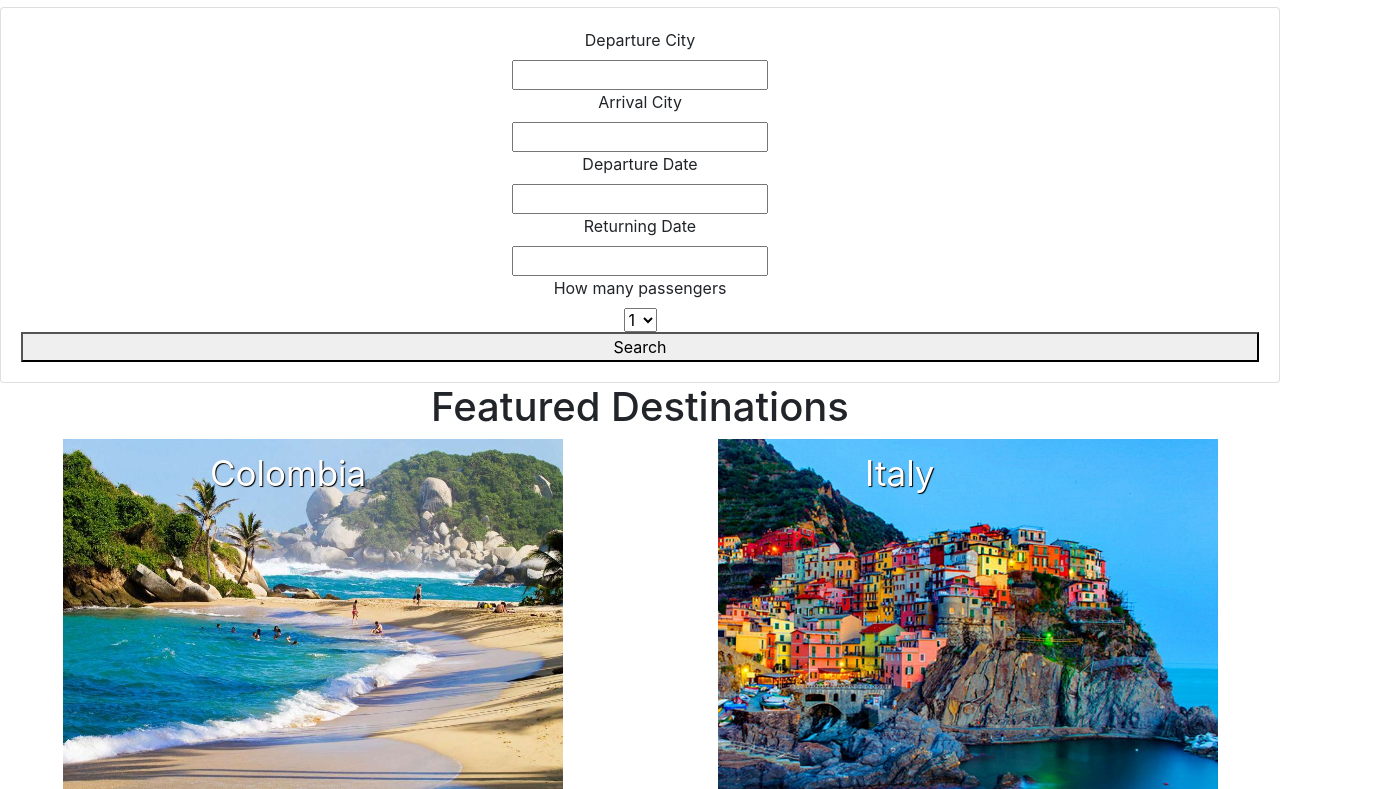
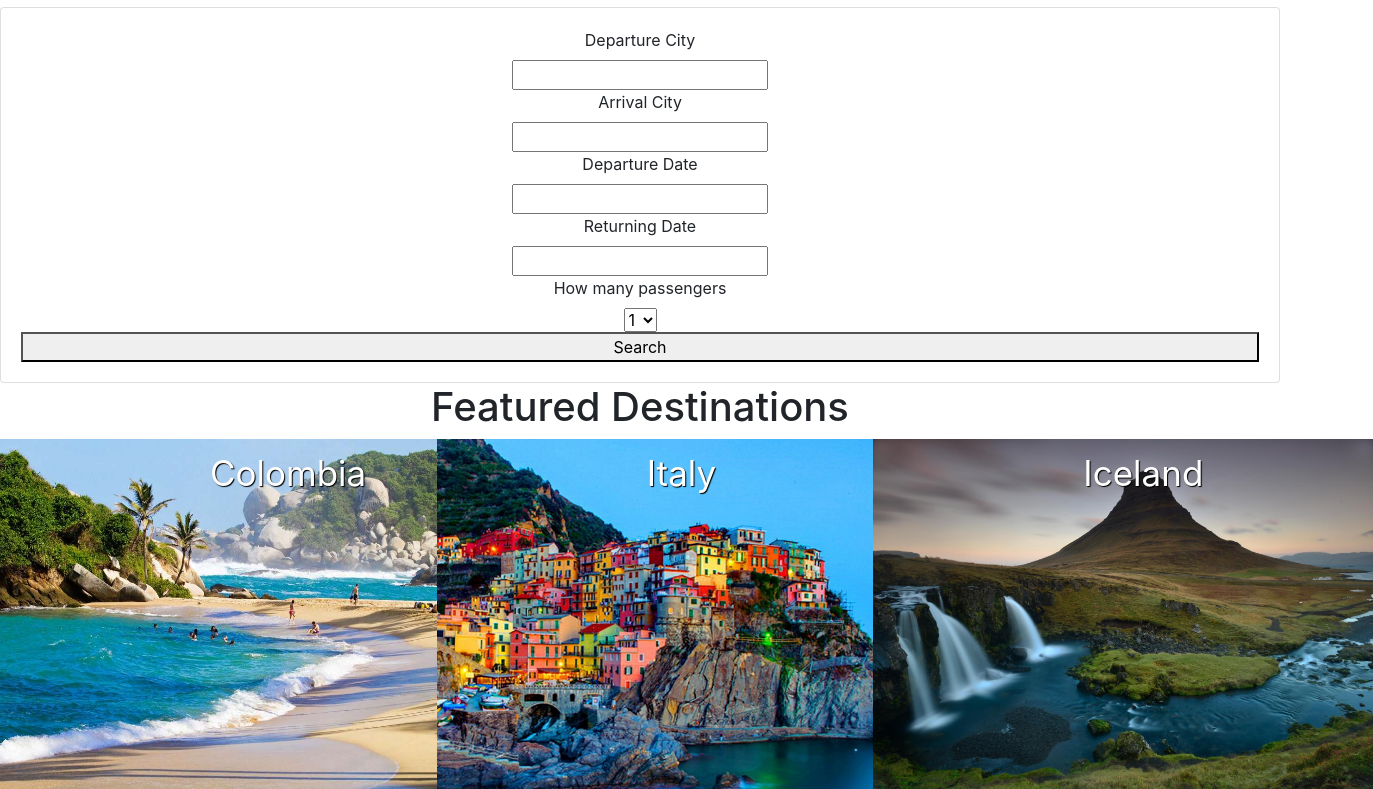
Before and after one commit to eliotcharette/Frugal_Flyers, an Angular app: page / in a window 1280 px wide. Shown: the part 105-894 px from the top of the page, 1373 px wide, since content can reach past the window. Built offline with nearby package versions, Linux system fonts and the light colour scheme.

Commit message:
add iceland component

```diff
--- a/src/app/app.module.ts
+++ b/src/app/app.module.ts
@@ -15,6 +15,7 @@ import { ResultsComponent } from './results/results.component';
 import { ProfileComponent } from './profile/profile.component';
 import { ColombiaComponent } from './colombia/colombia.component';
 import { ItalyComponent } from './italy/italy.component';
+import { IcelandComponent } from './iceland/iceland.component';
 
 
 @NgModule({
@@ -29,7 +30,8 @@ import { ItalyComponent } from './italy/italy.component';
     ResultsComponent,
     ProfileComponent,
     ColombiaComponent,
-    ItalyComponent
+    ItalyComponent,
+    IcelandComponent
   ],
   imports: [
     BrowserModule,
--- a/src/app/app.routing.ts
+++ b/src/app/app.routing.ts
@@ -4,6 +4,7 @@ import { SearchComponent } from './search/search.component';
 import { ResultsComponent } from './results/results.component';
 import { ItalyComponent } from './italy/italy.component';
 import { ColombiaComponent } from './colombia/colombia.component';
+import { IcelandComponent } from './iceland/iceland.component';
 
 const appRoutes: Routes = [
   {
@@ -21,6 +22,10 @@ const appRoutes: Routes = [
   {
     path: 'colombia',
     component: ColombiaComponent
+  },
+  {
+    path: 'iceland',
+    component: IcelandComponent
   }
 ];
 
--- a/src/app/featured/featured.component.html
+++ b/src/app/featured/featured.component.html
@@ -1,13 +1,17 @@
 <!-- <div class="container"> -->
 <h1>Featured Destinations</h1>
   <div class="row ">
-    <div class="col-md-6 test">
+    <div class="col-md-4 test">
       <img routerLink="colombia" src="./assets/colombia.jpeg" alt="">
       <div class="top-left">Colombia</div>
     </div>
-    <div class="col-md-6 test">
+    <div class="col-md-4 test">
       <img routerLink="italy"src="./assets/italy.jpg" alt="">
       <div class="top-left">Italy</div>
     </div>
+    <div class="col-md-4 test">
+      <img routerLink="iceland"src="./assets/iceland.jpg" alt="">
+      <div class="top-left">Iceland</div>
+    </div>
   </div>
 <!-- </div> -->
--- /dev/null
+++ b/src/app/iceland/iceland.component.html
@@ -0,0 +1,3 @@
+<p>
+  iceland works!
+</p>
--- /dev/null
+++ b/src/app/iceland/iceland.component.ts
@@ -0,0 +1,15 @@
+import { Component, OnInit } from '@angular/core';
+
+@Component({
+  selector: 'app-iceland',
+  templateUrl: './iceland.component.html',
+  styleUrls: ['./iceland.component.css']
+})
+export class IcelandComponent implements OnInit {
+
+  constructor() { }
+
+  ngOnInit() {
+  }
+
+}
```
Also changed, not shown: src/app/iceland/iceland.component.css (added), src/assets/iceland.jpg (added), 1 other file (tests, documents, lock files or other folders).
